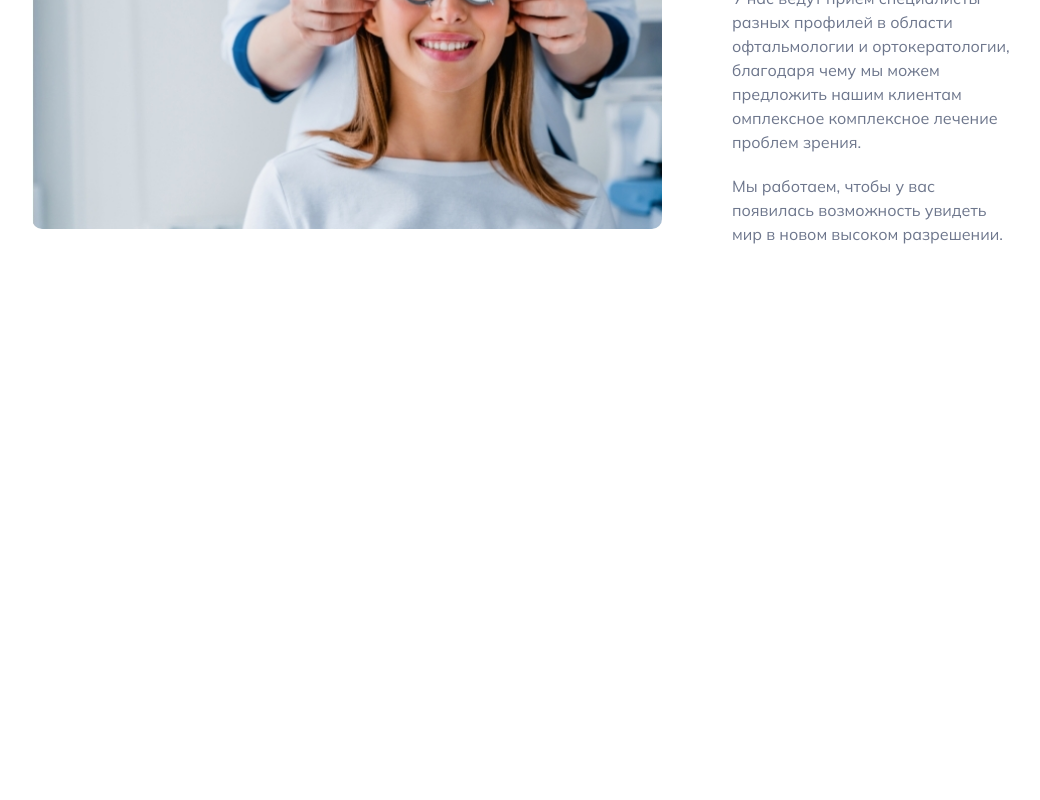
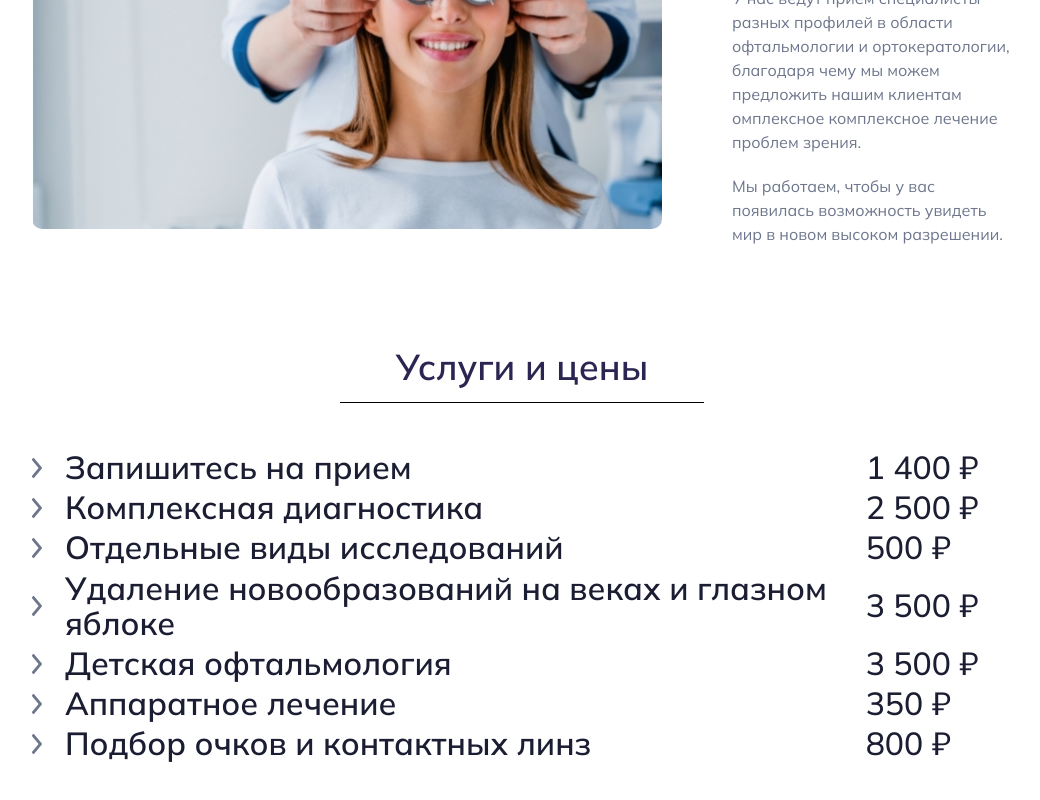
Before and after one commit to m-diana-dev/doctor, a React (Vite) app: page / in a window 1280 px wide. Shown: the part 3593-4393 px from the top of the page, without its empty margins (118-1158 px from the left). Before the commit the page ends 3906 px from the top, so only its background shows below. Built offline with nearby package versions, Linux system fonts and the light colour scheme.

Commit message:
feat: added Price

```diff
--- a/src/App.jsx
+++ b/src/App.jsx
@@ -7,6 +7,7 @@ import {Services} from "./layout/sections/services/Services.jsx";
 import {Doctors} from "./layout/sections/doctors/Doctors.jsx";
 import {Appointment} from "./layout/sections/appointment/Appointment.jsx";
 import {About} from "./layout/sections/about/About.jsx";
+import {Price} from "./layout/sections/price/Price.jsx";
 
 
 function App() {
@@ -33,6 +34,7 @@ function App() {
                 <Doctors/>
                 <Appointment/>
                 <About/>
+                <Price/>
             </Theme>
         </>
     )
--- a/src/components/button/Button.jsx
+++ b/src/components/button/Button.jsx
@@ -1,5 +1,6 @@
 import styled from "styled-components";
 
+// eslint-disable-next-line react/prop-types
 export const Button = ({children, onClick}) => {
     return (
         <StyledButton onClick={onClick}>
--- /dev/null
+++ b/src/layout/sections/price/Price.jsx
@@ -0,0 +1,57 @@
+import styled from "styled-components";
+import {Container} from "../../../components/Container.js";
+import {SectionTitle} from "../../../components/SectionTitle.js";
+import {PriceItem} from "./priceItem.jsx";
+
+export const Price = () => {
+    return (
+        <StyledPrice>
+            <Container>
+                <SectionTitle>Услуги и цены</SectionTitle>
+                <PriceItems>
+                    <PriceItem title={'Запишитесь на прием'} value={'1 400'}/>
+                    <PriceItem title={'Комплексная диагностика'} value={'2 500'}/>
+                    <PriceItem title={'Отдельные виды исследований'} value={'500'}/>
+                    <PriceItem title={'Удаление новообразований на веках и глазном яблоке'} value={'3 500'}/>
+                    <PriceItem title={'Детская офтальмология'} value={'3 500'}/>
+                    <PriceItem title={'Аппаратное лечение'} value={'350'}/>
+                    <PriceItem title={'Подбор очков и контактных линз'} value={'800'}/>
+                </PriceItems>
+            </Container>
+        </StyledPrice>
+    );
+}
+
+const StyledPrice = styled.section`
+  padding: 36px 0 46px;
+  @media ${({theme}) => theme.media.tablet} {
+    padding: 30px 0 40px;
+  }
+  @media ${({theme}) => theme.media.mobile} {
+    padding: 20px 0 40px;
+  }
+  ${SectionTitle}{
+    margin-bottom: 65px;
+    position: relative;
+    @media ${({theme}) => theme.media.mobile} {
+      margin-bottom: 30px;
+    }
+    &::before{
+      content: '';
+      position: absolute;
+      width: 364px;
+      height: 1px;
+      background-color: rgb(0, 0, 0);
+      bottom: -18px;
+      left: 50%;
+      transform: translateX(-50%);
+      @media ${({theme}) => theme.media.mobile} {
+        width: 240px;
+        bottom: -10px;
+      }
+    }
+  }
+`
+const PriceItems = styled.div`
+
+`
--- /dev/null
+++ b/src/layout/sections/price/priceItem.jsx
@@ -0,0 +1,62 @@
+import styled from "styled-components";
+import {Icon} from "../../../components/icon/Icon.jsx";
+
+// eslint-disable-next-line react/prop-types
+export const PriceItem = ({title, value}) => {
+    return (
+        <StyledPriceItem>
+            <Icon id={'arrow-right'} width={'10'} height={'20'} viewBox={'0 0 10 20'}/>
+            <PriceItemTitle>{title}</PriceItemTitle>
+            <PriceItemValue>{value} ₽</PriceItemValue>
+        </StyledPriceItem>
+    );
+}
+
+const StyledPriceItem = styled.div`
+  display: flex;
+  align-items: center;
+  color: rgb(27, 29, 50);
+  font-size: 32px;
+  font-weight: 600;
+  line-height: 1.1;
+  &:not(:last-child){
+    margin-bottom: 5px;
+  }
+  @media ${({theme}) => theme.media.desktop} {
+    font-size: 28px;
+  }
+  @media ${({theme}) => theme.media.tablet} {
+    font-size: 22px;
+  }
+  @media ${({theme}) => theme.media.mobile} {
+    font-size: 20px;
+  }
+  @media ${({theme}) => theme.media.mobileSmall} {
+    font-size: 18px;
+  }
+  @media screen and (max-width: 370px) {
+    font-size: 16px;
+  }
+  svg{
+    margin-right: 23px;
+    @media ${({theme}) => theme.media.tablet} {
+      margin-right: 10px;
+      width: 7px;
+      height: 16px;
+    }
+    @media ${({theme}) => theme.media.mobile} {
+      margin-right: 7px;
+      width: 5px;
+      height: 14px;
+    }
+  }
+`
+const PriceItemTitle = styled.div`
+  margin-right: 20px;
+  width: 80%;
+`
+const PriceItemValue = styled.div`
+  font-weight: 500;
+  width: 15%;
+  white-space: nowrap;
+`
```
